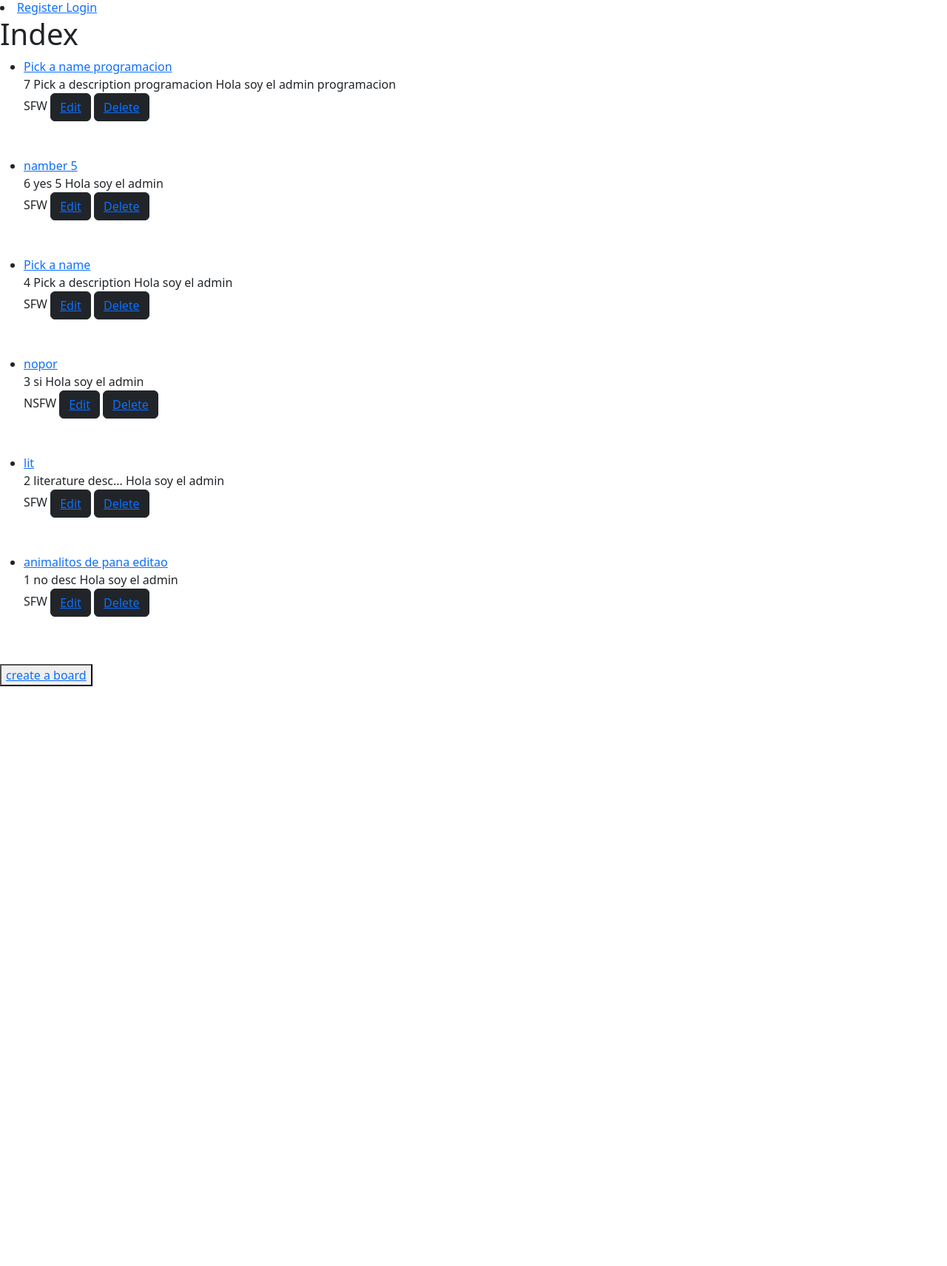
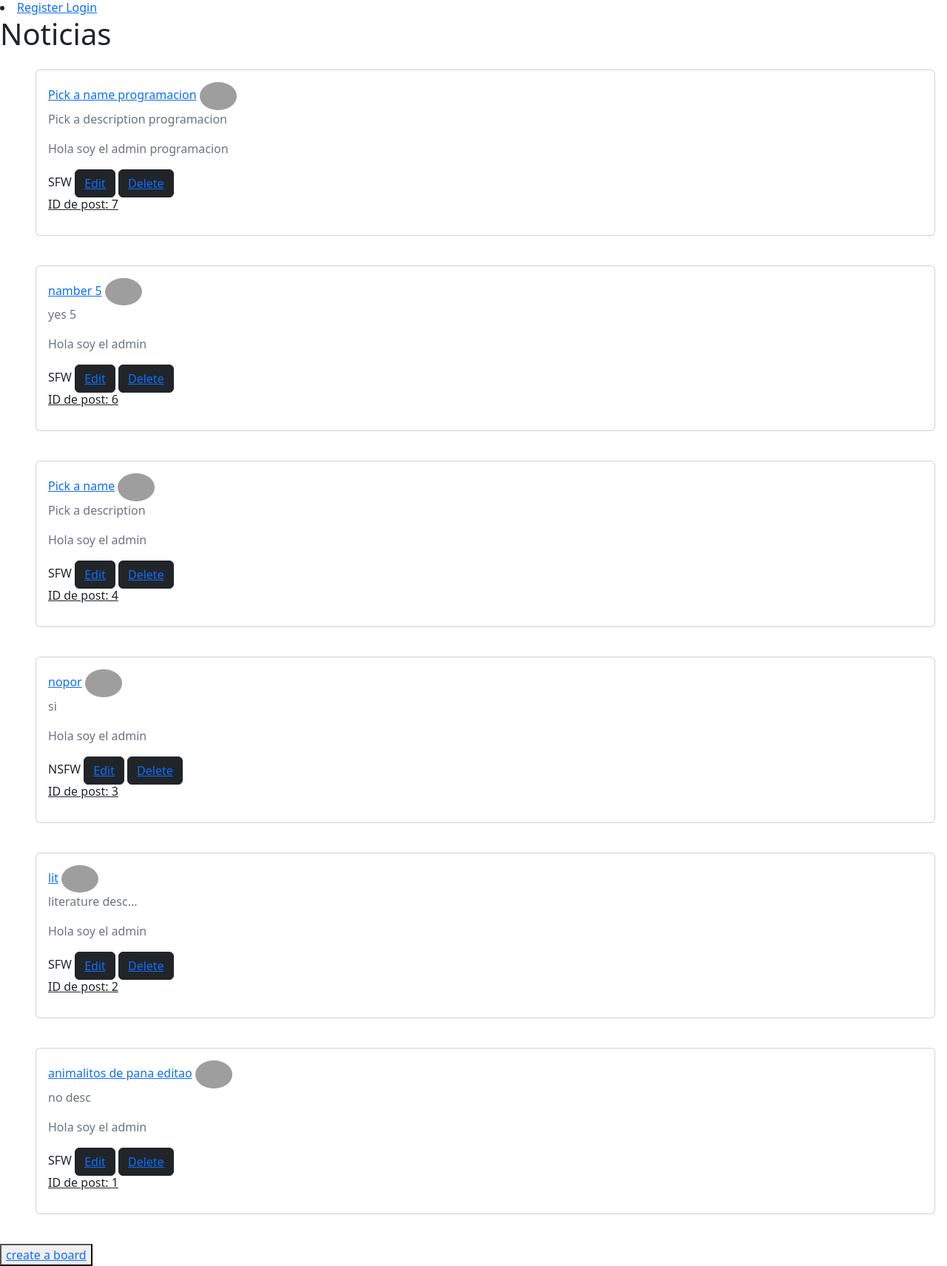
Before and after one commit to myguthub/multi_repo_evaluacion, a Django app: page / in a window 1280 px wide. Shown: the part 26-1738 px from the top of the page at 74% size. Before the commit the page ends 954 px from the top, so only its background shows below. Run offline with Django 4.2, Linux system fonts and the light colour scheme; data comes from the database, SQL or seed files in the repository; grey boxes are pictures that could not be loaded.

Commit message:
Update home.html

```diff
--- a/src/web/multi/templates/home.html
+++ b/src/web/multi/templates/home.html
@@ -3,23 +3,47 @@
 {% block content %}
 
 
-<h1> Index </h1>
+<h1> Noticias </h1>
 
 <ul>
 {% for board in object_list %}
 
-    <li><a href="{% url 'board-panel' board.pk %}"> {{ board.name }}</a>
-    <br>
-    {{ board.pk }}
-    {{ board.description }}
-    {{ board.adminPost}}
-    <br>
-    {{ board.tag}}
-    <button class="btn btn-dark"> <a href="{% url 'update-board' board.pk %}"> Edit</a></button>
-    <button class="btn btn-dark"> <a href="{% url 'delete-board' board.pk %}"> Delete</a></button>
-    </li>
-    <br>
-    <br>
+  <!-- Forum List -->
+
+  <div class="inner-main-body p-2 p-sm-3 collapse forum-content show">
+    <div class="card mb-2">
+        <div class="card-body p-2 p-sm-3">
+            <div class="media forum-item">
+                <a href="{% url 'board-panel' board.pk %}"> {{ board.name }}</a>
+
+                <a href="#" data-toggle="collapse" data-target=".forum-content"><img src="https://bootdey.com/img/Content/avatar/avatar1.png" class="mr-3 rounded-circle" width="50" alt="User" /></a>
+
+                <div class="media-body">
+
+
+                    <p class="text-secondary">
+                        {{ board.description }}
+                    </p>
+
+                    <p class="text-secondary">
+                        {{ board.adminPost}}
+                    </p>
+                    {{ board.tag}}
+                    <button class="btn btn-dark"> <a href="{% url 'update-board' board.pk %}"> Edit</a></button>
+                    <button class="btn btn-dark"> <a href="{% url 'delete-board' board.pk %}"> Delete</a></button>
+
+                    <h6><a href="#" data-toggle="collapse" data-target=".forum-content" class="text-body"> <p>ID de post: {{ board.pk }} </p></a></h6>
+
+                </div>
+
+            </div>
+        </div>
+    </div>
+    </div>
+
+<!-- /Forum List -->
+
+
 
 
 {% endfor %}
```
